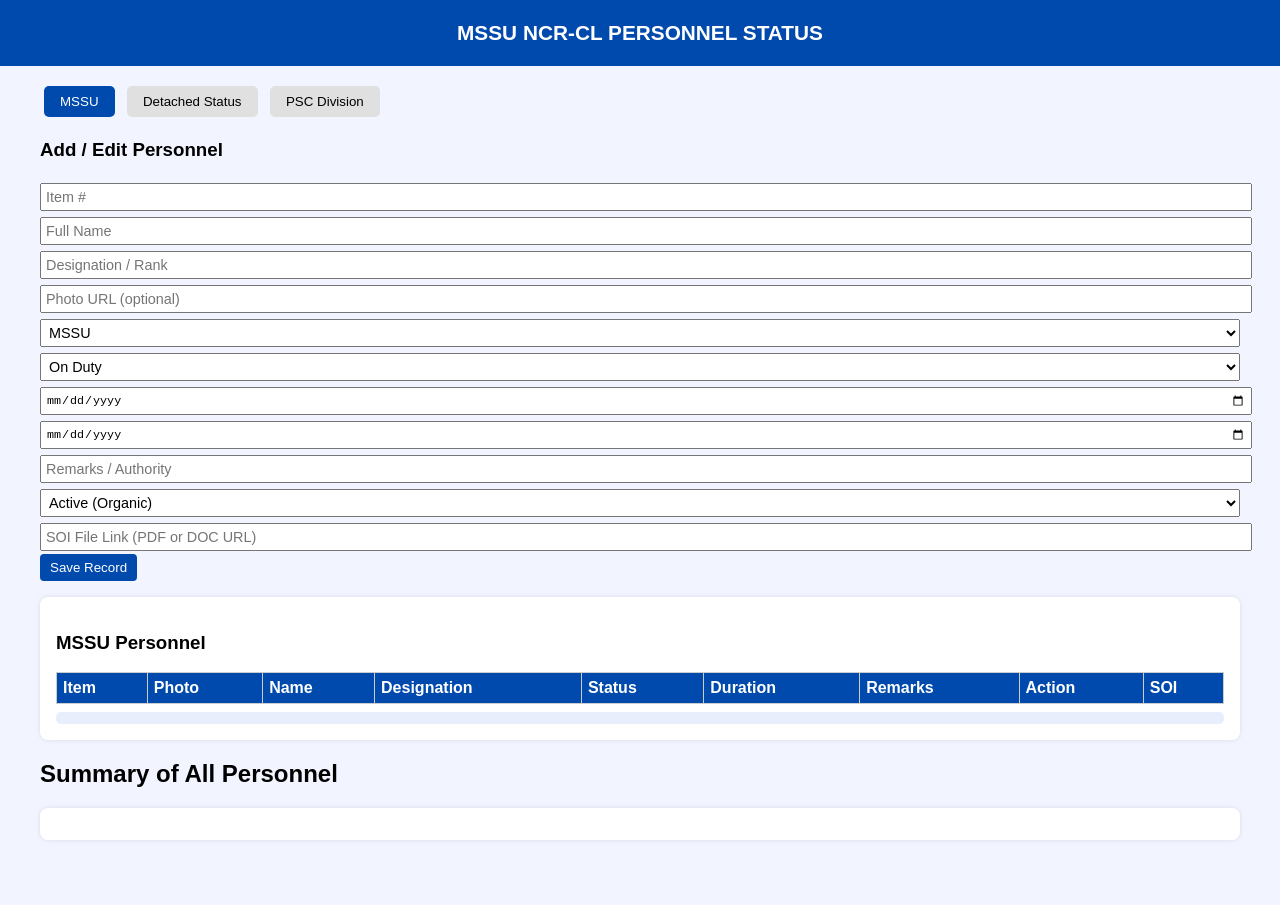
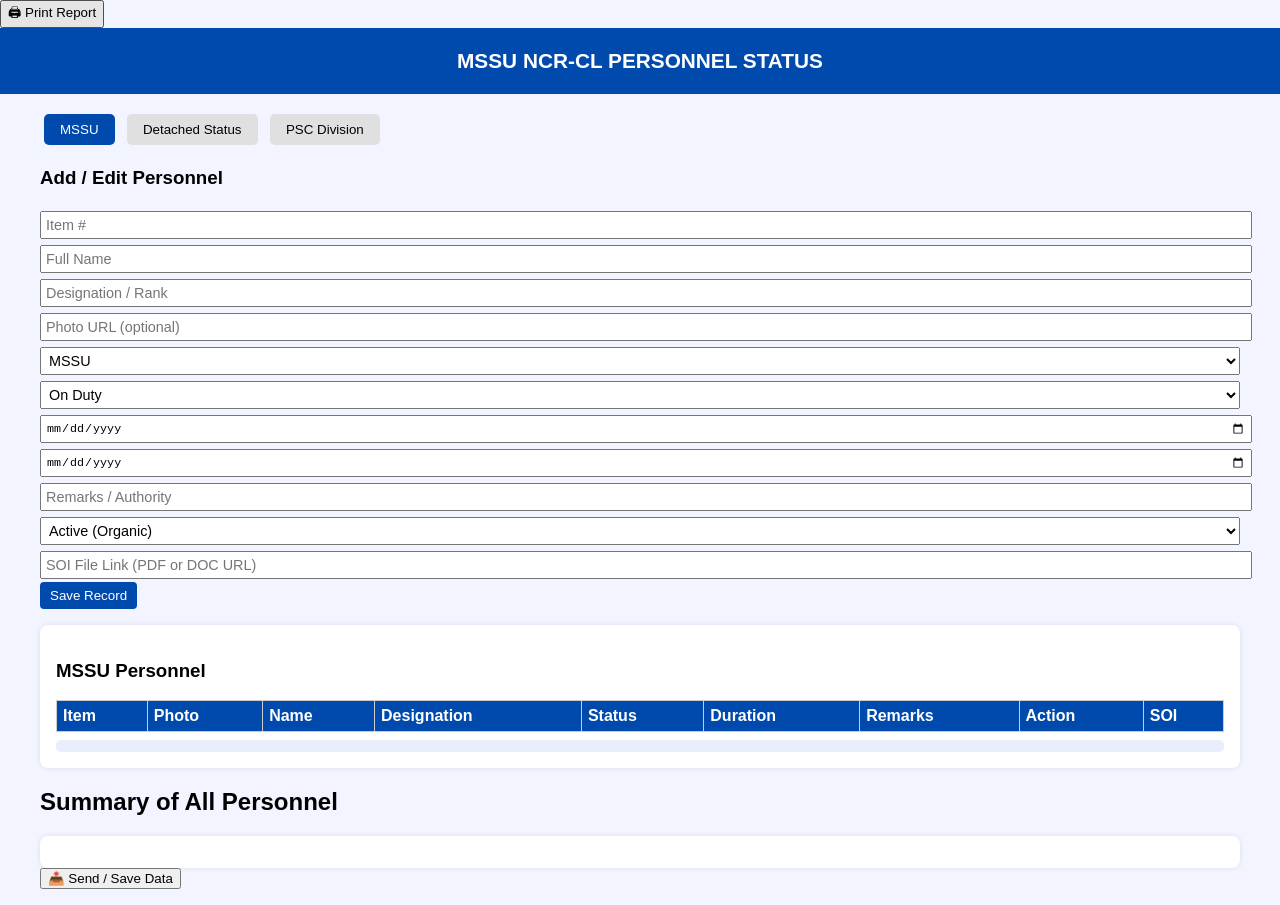
Before and after one commit to Siqxx/Unit-admin-monitor, a plain HTML site: page index.html in a window 1280 px wide. Before the commit the page ends 856 px from the top, so only its background shows below. Drawn offline with Linux system fonts and the light colour scheme.

Commit message:
Update index.html

```diff
--- a/index.html
+++ b/index.html
@@ -4,6 +4,7 @@
 <meta charset="UTF-8">
 <meta name="viewport" content="width=device-width, initial-scale=1.0">
 <title>MSSU NCR-CL PERSONNEL STATUS</title>
+<button onclick="printReport()">🖨 Print Report</button>
 <style>
   body {
     font-family: Arial, sans-serif;
@@ -171,7 +172,7 @@
 
   <h2>Summary of All Personnel</h2>
   <div id="summaryBox"></div>
-
+<button id="sendDataBtn">📤 Send / Save Data</button>
 </main>
 
 <script>
@@ -267,6 +268,12 @@ function displayRecords(){
   document.getElementById('summaryBox').innerHTML =
     `<b>Total MSSU:</b> ${records.mssu.length} | <b>DS:</b> ${records.ds.length} | <b>PSC:</b> ${records.psc.length} | <b>Grand Total:</b> ${grand}`;
 }
+function printReport() {
+  const inputs = document.querySelectorAll('input, textarea, button');
+  inputs.forEach(i => i.style.display = 'none'); // hide input elements
+  window.print();
+  inputs.forEach(i => i.style.display = ''); // restore inputs after printing
+}
 </script>
 </body>
 </html>
```
